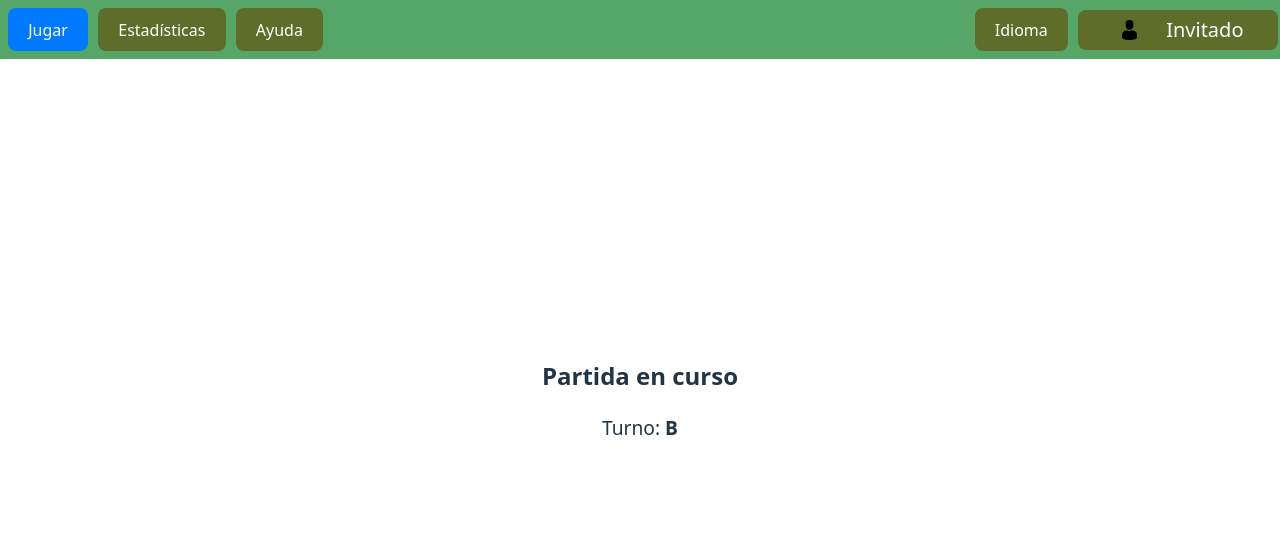
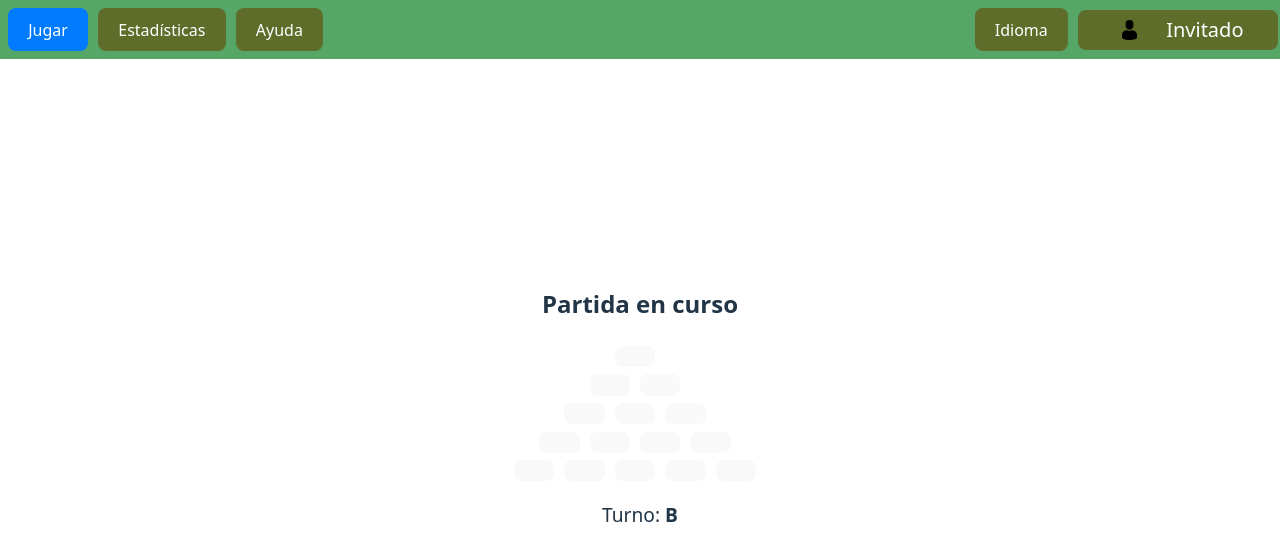
Before and after one commit to Arquisoft/yovi_es1a, a React app in the folder webapp/: page /partida in a window 1280 px wide. Shown: the top 560 px of the page. Built offline with nearby package versions, Linux system fonts and the light colour scheme; no server answers; the HTML template or start-up script is replaced by a standard one.

Commit message:
The configuration is linked so that when you press the play button, the game starts with the chosen configuration

```diff
--- a/webapp/src/pages/ConfiguracionJuego.tsx
+++ b/webapp/src/pages/ConfiguracionJuego.tsx
@@ -11,6 +11,16 @@ const ConfiguracionJuego: React.FC = () => {
   const [tamano, setTamano] = useState<number>(5);
   const [bot, setBot] = useState<string>("random_bot");
   const [dificultad, setDificultad] = useState<"facil" | "medio" | "dificil">("facil");
+
+  const irAlJuego = () => {
+    navigate("/partida", {
+      state: {
+        tamanoSeleccionado: tamano,
+        botSeleccionado: bot,
+        modoSeleccionado: modo
+      }
+    });
+  };
 
 const dibujarPrevisualizacion = () => {
     const filas = [];
@@ -113,7 +123,7 @@ const dibujarPrevisualizacion = () => {
             </>
           )}
 
-          <button className="btn-jugar" >
+          <button className="btn-jugar" onClick={irAlJuego}>
             Jugar
           </button>
         </div>
--- /dev/null
+++ b/webapp/src/pages/Game.css
@@ -0,0 +1,17 @@
+.game-page {
+  width: 100%;
+  box-sizing: border-box;
+}
+
+.game-container {
+  display: flex;
+  flex-direction: column;
+  align-items: center;
+  margin-top: 2vh; /* Reemplaza marginTop: 20px */
+  text-align: center; /* Reemplaza textAlign: center */
+}
+
+.game-title {
+  font-size: 1.5rem;
+  margin-bottom: 2vh;
+}
--- a/webapp/src/pages/Game.tsx
+++ b/webapp/src/pages/Game.tsx
@@ -1,14 +1,24 @@
 import React from 'react';
+import { useLocation } from 'react-router-dom';
 import NavBar from '../components/NavBar';
 import Tablero from '../components/Tablero';
+import './Game.css';
 
 const Game: React.FC = () => {
+  const location = useLocation();
+
+  const configuracion = location.state || {
+    tamanoSeleccionado: 5,
+    botSeleccionado: "random_bot",
+    modoSeleccionado: "bot"
+  };
+
   return (
-    <div>
+    <div className="game-page">
       <NavBar activeTab="play" />
-      <div style={{ marginTop: '20px', textAlign: 'center' }}>
-        <h2>Partida en curso</h2>
-        <Tablero />
+      <div className="game-container">
+        <h2 className="game-title">Partida en curso</h2>
+        <Tablero size={configuracion.tamanoSeleccionado} />
       </div>
     </div>
   );
```
